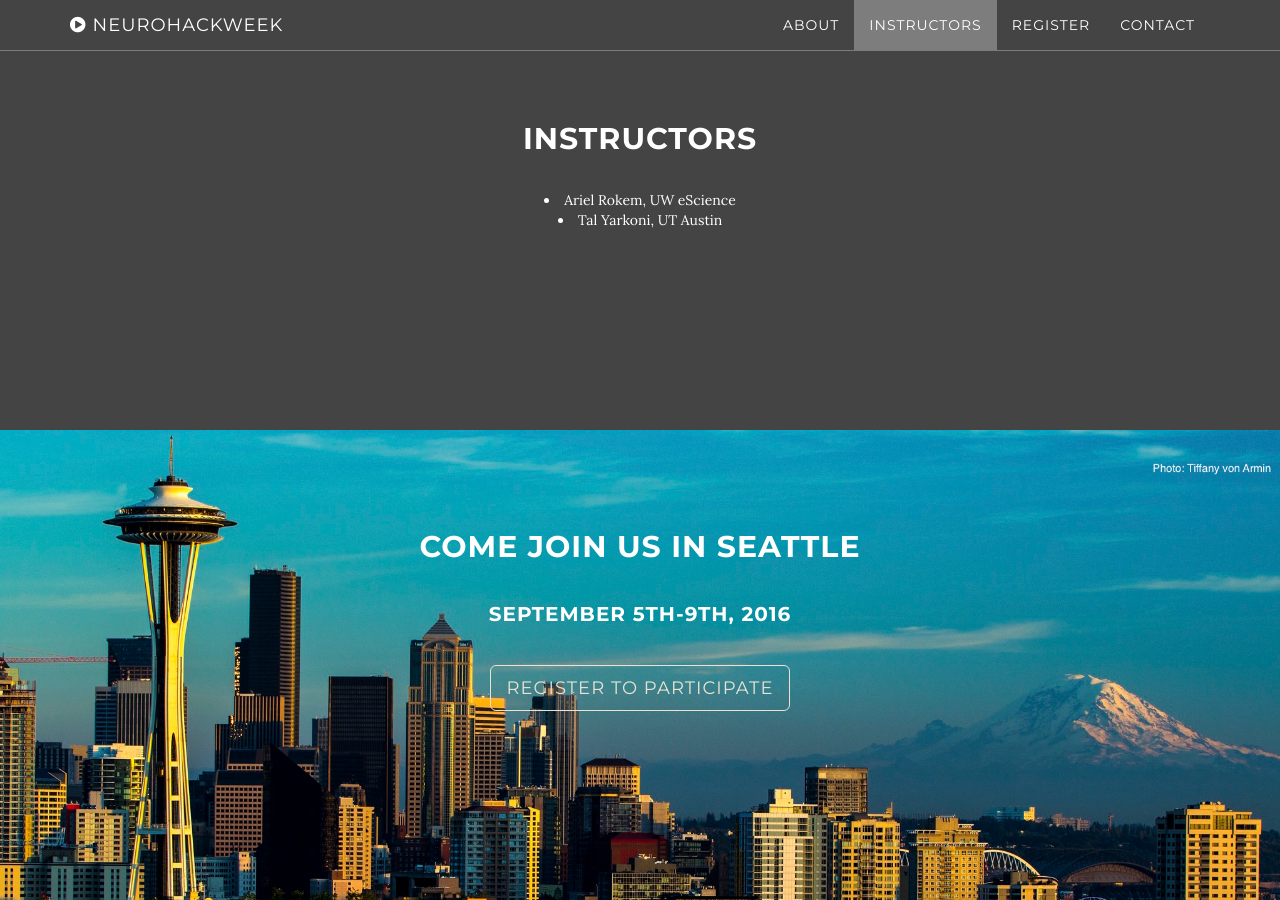
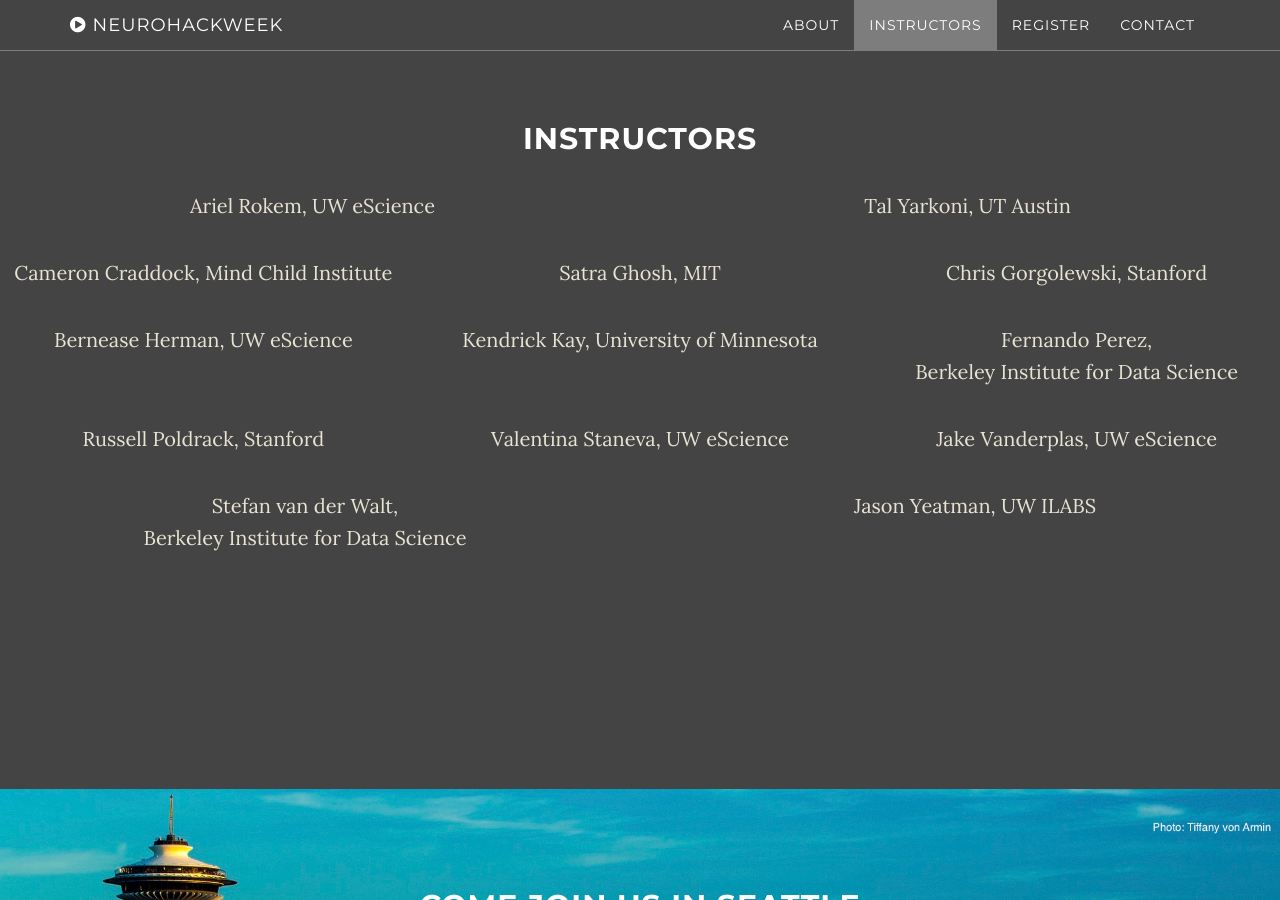
Before and after one commit to neurohackweek/neurohackweek.github.io, a Jekyll site: the page built from index.html, in a window 1280 px wide and 900 px high, scrolled down 1639 px. Built offline with Jekyll 4.4.1, drawn with Linux system fonts in a browser that asks for light colours; some of the changed text lies outside the part shown.

Commit message:
Lay out all the instructors. Add eScience logo.
Lots still needs a fixin.

```diff
--- a/_includes/contact.html
+++ b/_includes/contact.html
@@ -3,7 +3,7 @@
         <div class="row">
             <div class="col-lg-8 col-lg-offset-2">
                 <h2>Contact</h2>
-                <p>Questions? Contact as!</p>
+                <p>Questions? Contact us!</p>
                 <p><a href="mailto:{{ site.email }}">{{ site.email }}</a>
                 </p>
                 <ul class="list-inline banner-social-buttons">
--- a/_includes/footer.html
+++ b/_includes/footer.html
@@ -1,6 +1,9 @@
     <!-- Footer -->
     <footer>
         <div class="container text-center">
+          <p>
+            <image src="img/eScience_Logo_RGB_BLKBckgd.png">
+          </p>
             <p>Copyright &copy; {{ site.footer }} 20{{ site.time | date: '%y' }}</p>
         </div>
     </footer>
--- a/_includes/instructors.html
+++ b/_includes/instructors.html
@@ -1,16 +1,53 @@
-    <!-- About Section -->
+    <!-- Instructor Section -->
     <section id="instructors" class="content-section text-center">
         <div class="row">
-            <div class="col-lg-8 col-lg-offset-2">
-                <h2>Instructors</h2>
-                <li>
-                  Ariel Rokem, UW eScience
-                </li>
-                <li>
-                  Tal Yarkoni, UT Austin
-                </li>
-
-
+          <h2>Instructors</h2>
+            <div class="col-md-6">
+                  <p><a href="http://arokem.org">Ariel Rokem, UW eScience</a></p>
             </div>
+            <div class="col-md-6">
+                  <p><a href="http://talyarkoni.org/">Tal Yarkoni, UT Austin</a></p>
+            </div>
+          </div>
+          <div class="row">
+            <div class="col-md-4">
+                  <p><a href="http://www.childmind.org/en/directory/scientists/ccraddock">Cameron Craddock, Mind Child Institute</a></p>
+            </div>
+            <div class="col-md-4">
+              <p><a href="http://satra.cogitatum.org/">Satra Ghosh, MIT</a></p>
+          </div>
+          <div class="col-md-4">
+                <p><a href="https://plus.google.com/+ChrisFiloGorgolewski/about">Chris Gorgolewski, Stanford</a></p>
+          </div>
         </div>
+        <div class="row">
+          <div class="col-md-4">
+                <p><a href="http://escience.washington.edu/people/bernease-herman/">Bernease Herman, UW eScience</a></p>
+          </div>
+          <div class="col-md-4">
+                <p><a href="http://cvnlab.net/home.shtml">Kendrick Kay, University of Minnesota</a></p>
+          </div>
+          <div class="col-md-4">
+                <p><a href="http://fperez.org/">Fernando Perez, <br> Berkeley Institute for Data Science</a></p>
+          </div>
+      </div>
+      <div class="row">
+        <div class="col-md-4">
+              <p><a href="https://poldracklab.stanford.edu/">Russell Poldrack, Stanford</a></p>
+        </div>
+        <div class="col-md-4">
+              <p><a href="http://escience.washington.edu/people/valentina-staneva/">Valentina Staneva, UW eScience
+              </a></p>
+        </div>
+        <div class="col-md-4">
+              <p><a href="http://staff.washington.edu/jakevdp/">Jake Vanderplas, UW eScience</a></p>
+        </div>
+        <div class="row">
+        <div class="col-md-6">
+          <p><a href="http://mentat.za.net/">Stefan van der Walt, <br> Berkeley Institute for Data Science</a></p>
+        </div>
+        <div class="col-md-6">
+          <p><a href="http://depts.washington.edu/bdelab/">Jason Yeatman, UW ILABS</a></p>
+        </div>
+    </div>
     </section>
```
